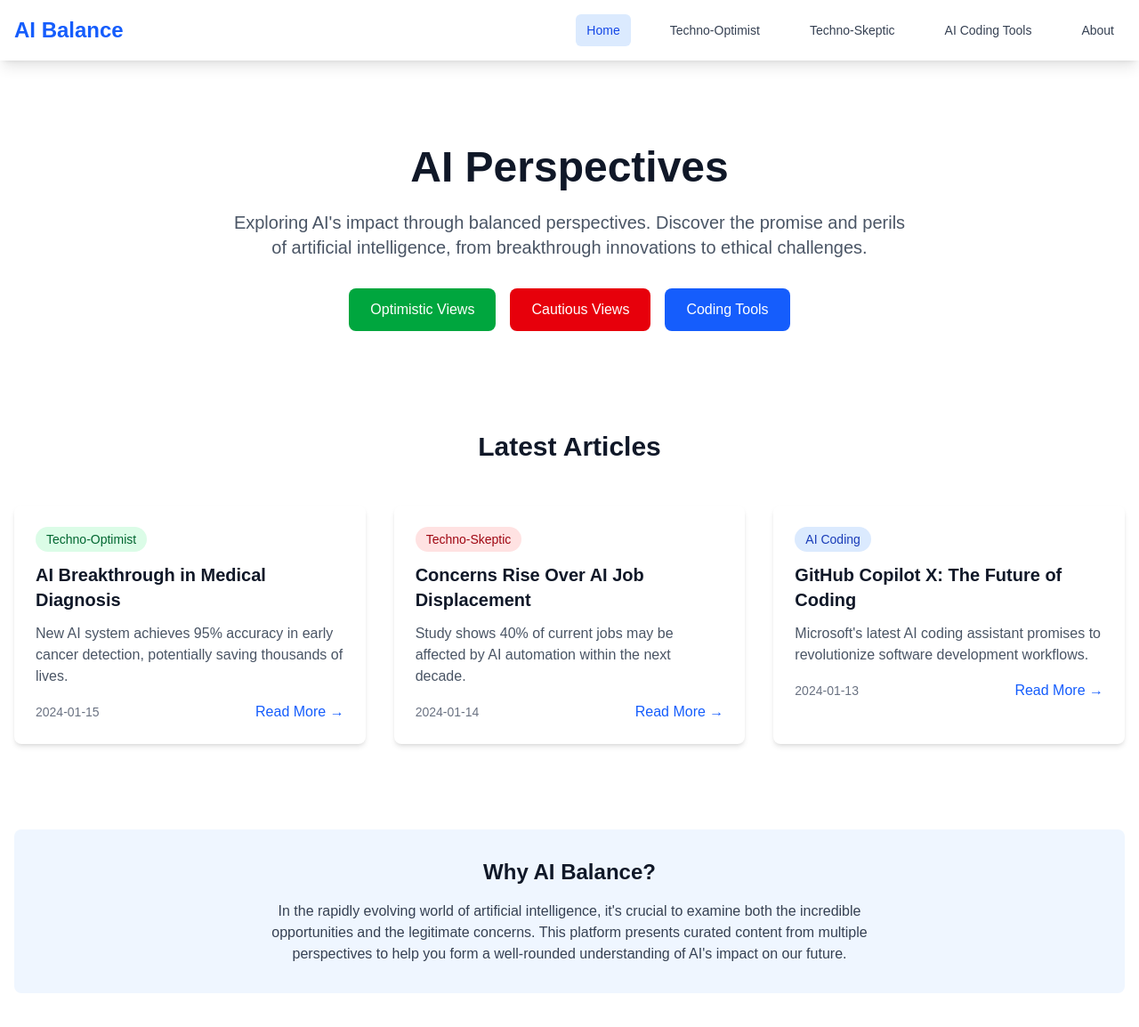
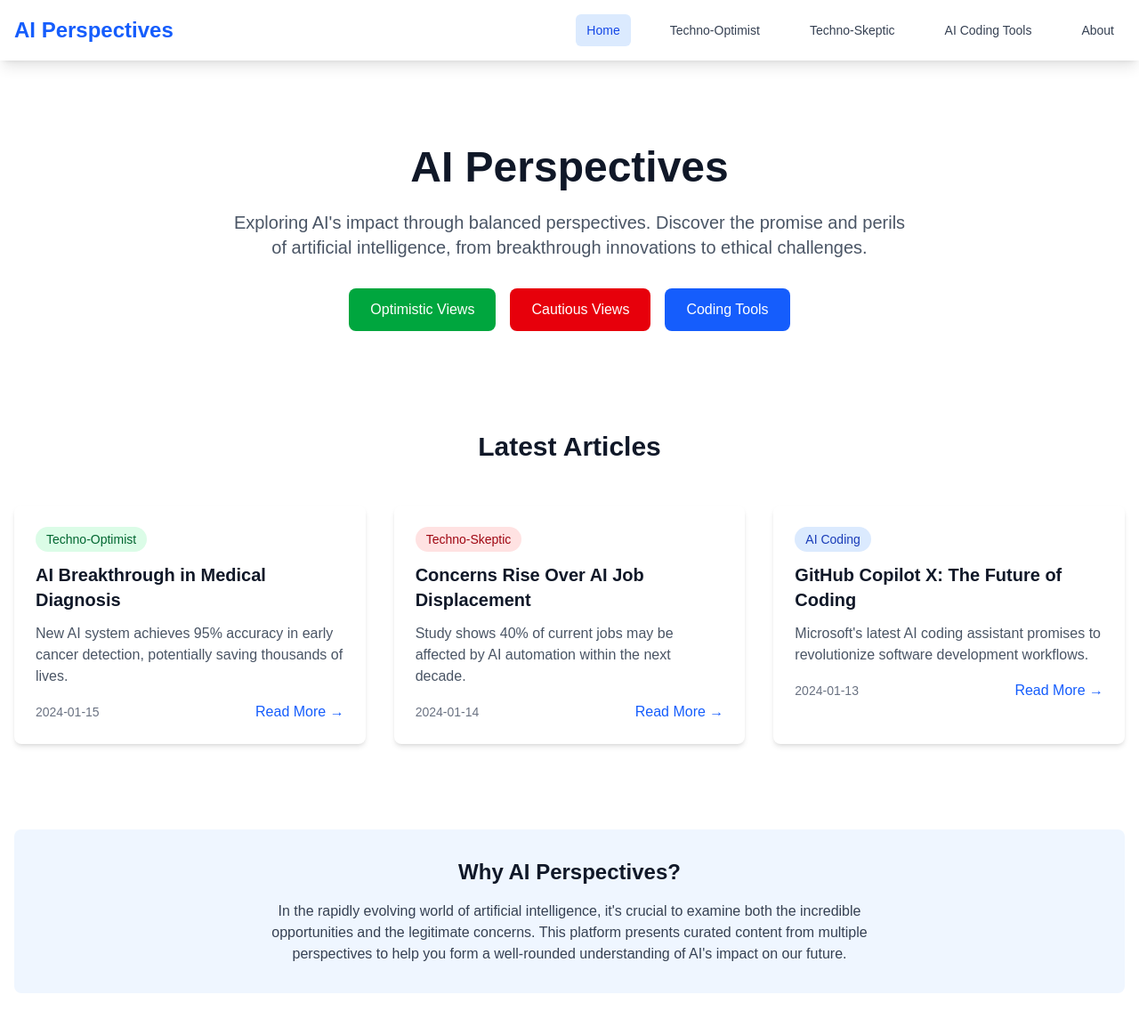
Before and after one commit to SteveG1993/the_ai_debate, a Next.js app: page / in a window 1280 px wide. Shown: the top 1154 px of the page at 89% size. Built offline with nearby package versions, Linux system fonts and the light colour scheme.

Commit message:
Changed titles in the UI

```diff
--- a/src/app/page.tsx
+++ b/src/app/page.tsx
@@ -100,7 +100,7 @@ export default function Home() {
 
       <section className="bg-blue-50 rounded-lg p-8 my-12">
         <h2 className="text-2xl font-bold text-center text-gray-900 mb-4">
-          Why AI Balance?
+          Why AI Perspectives?
         </h2>
         <p className="text-gray-700 text-center max-w-2xl mx-auto">
           In the rapidly evolving world of artificial intelligence, it's crucial to examine both
--- a/src/components/Navigation.tsx
+++ b/src/components/Navigation.tsx
@@ -19,7 +19,7 @@ const Navigation = () => {
       <div className="max-w-7xl mx-auto px-4">
         <div className="flex justify-between items-center py-4">
           <Link href="/" className="text-2xl font-bold text-blue-600">
-            AI Balance
+            AI Perspectives
           </Link>
 
           <div className="hidden md:flex space-x-8">
```
